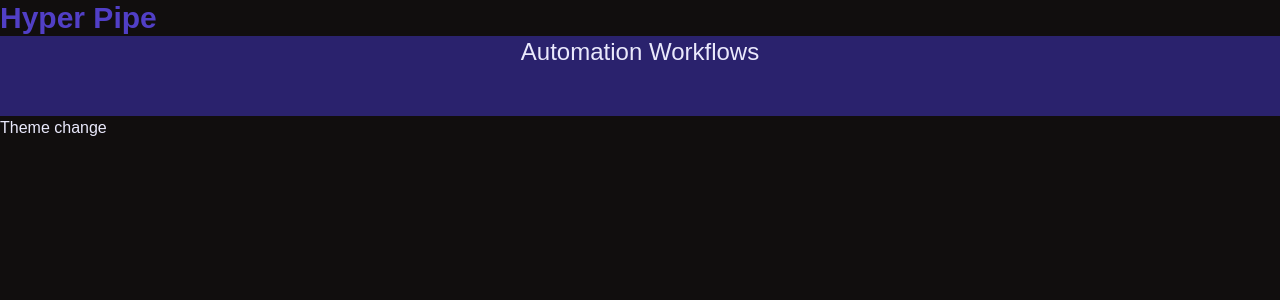
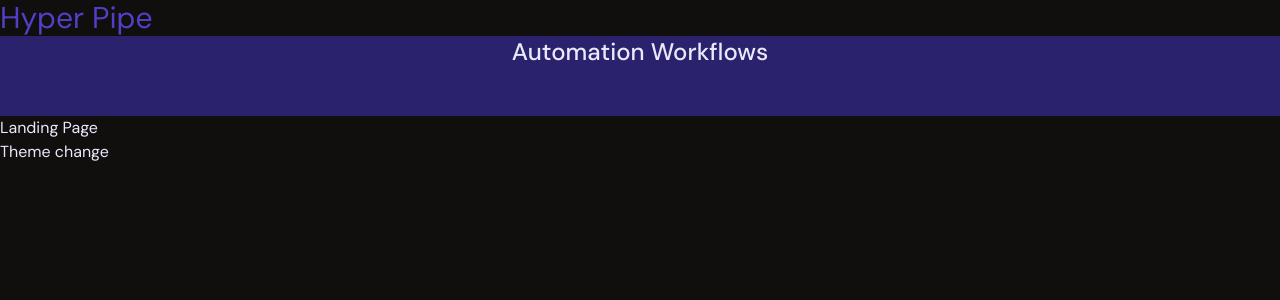
Before and after one commit to Prajwal-17/Synapses, a Next.js app: page / in a window 1280 px wide. Shown: the top 300 px of the page. Built offline with nearby package versions, Linux system fonts and the light colour scheme; no server answers.

Commit message:
feat(ui):added font

```diff
--- a/app/globals.css
+++ b/app/globals.css
@@ -1,10 +1,6 @@
 @tailwind base;
 @tailwind components;
 @tailwind utilities;
-
-body {
-  font-family: Arial, Helvetica, sans-serif;
-}
 
 @layer base {
   :root {
@@ -23,8 +19,8 @@
   }
 }
 
-@layer base{
-  body{
-     @apply bg-background text-foreground
+@layer base {
+  body {
+    @apply bg-background text-foreground;
   }
 }
--- /dev/null
+++ b/app/home/page.tsx
@@ -0,0 +1,5 @@
+export default function Home() {
+  return (<>
+    <div>Home Page</div>
+  </>)
+}
--- a/app/layout.tsx
+++ b/app/layout.tsx
@@ -1,27 +1,21 @@
 import type { Metadata } from "next";
-import localFont from "next/font/local";
 import "./globals.css";
 import { getServerSession } from "next-auth";
 import { authOptions } from "./api/auth/[...nextauth]/route";
 import SessionProviderWrapper from "../providers/SessionProvider";
 import { ThemeProvider } from "@/providers/ThemeProvider";
+import { DM_Sans } from "next/font/google"
 
-const geistSans = localFont({
-  src: "./fonts/GeistVF.woff",
-  variable: "--font-geist-sans",
-  weight: "100 900",
-});
-const geistMono = localFont({
-  src: "./fonts/GeistMonoVF.woff",
-  variable: "--font-geist-mono",
-  weight: "100 900",
+const dm_sans = DM_Sans({
+  variable: "--font-dm-sans",
+  style: "normal",
+  subsets: ["latin"]
 });
 
 export const metadata: Metadata = {
-  title: "Create Next App",
-  description: "Generated by create next app",
+  title: "HyperPipe",
+  description: "Automated your workflows",
 };
-
 
 export default async function RootLayout({
   children,
@@ -34,7 +28,7 @@
   return (
     <html lang="en">
       <body
-        className={`${geistSans.variable} ${geistMono.variable} antialiased `}
+        className={`${dm_sans.className} antialiased`}
       >
         <SessionProviderWrapper session={session}>
           <ThemeProvider attribute="class" defaultTheme="dark">
--- a/app/page.tsx
+++ b/app/page.tsx
@@ -12,8 +12,9 @@
 
   return (<>
     <div className="h-screen dark:bg-background dark:text-foreground text-foreground bg-background">
-      <h1 className="text-3xl text-primary font-bold">Hyper Pipe </h1>
+      <h1 className="text-3xl text-primary font-dm_sans">Hyper Pipe </h1>
       <p className="text-text w-full h-20 text-center bg-secondary text-2xl font-medium">Automation Workflows</p>
+      <h1>Landing Page</h1>
       <button onClick={handleTheme}>Theme change</button>
     </div>
   </>)
--- a/tailwind.config.ts
+++ b/tailwind.config.ts
@@ -16,7 +16,9 @@
 				'secondary': 'var(--secondary)',
 				'accent': 'var(--accent)',
 			},
-
+			fontFamily: {
+				dm_sans: ["var(--font-dm-sans)", "sans-serif"]
+			}
 		}
 	},
 	plugins: [require("tailwindcss-animate")],
```
